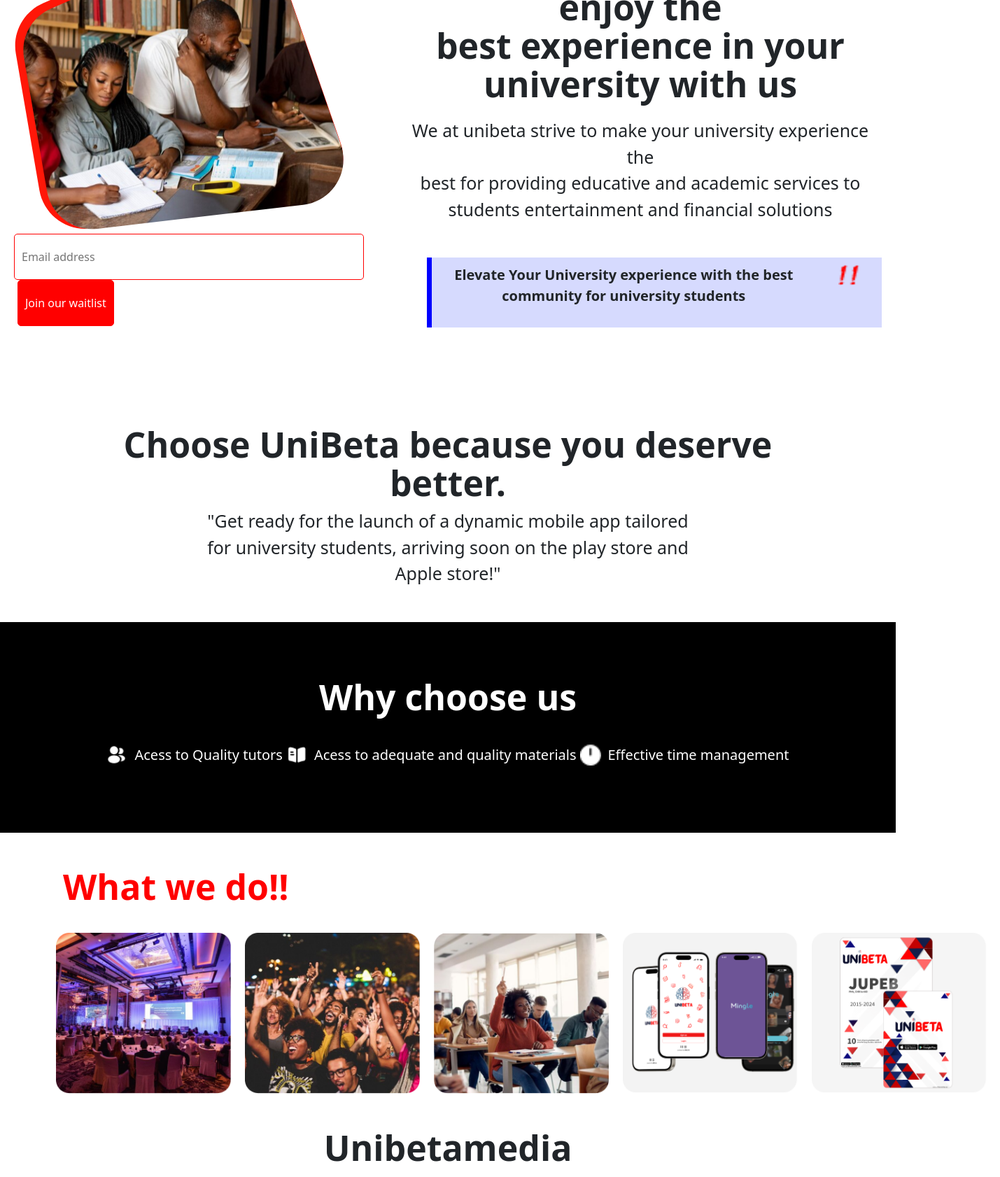
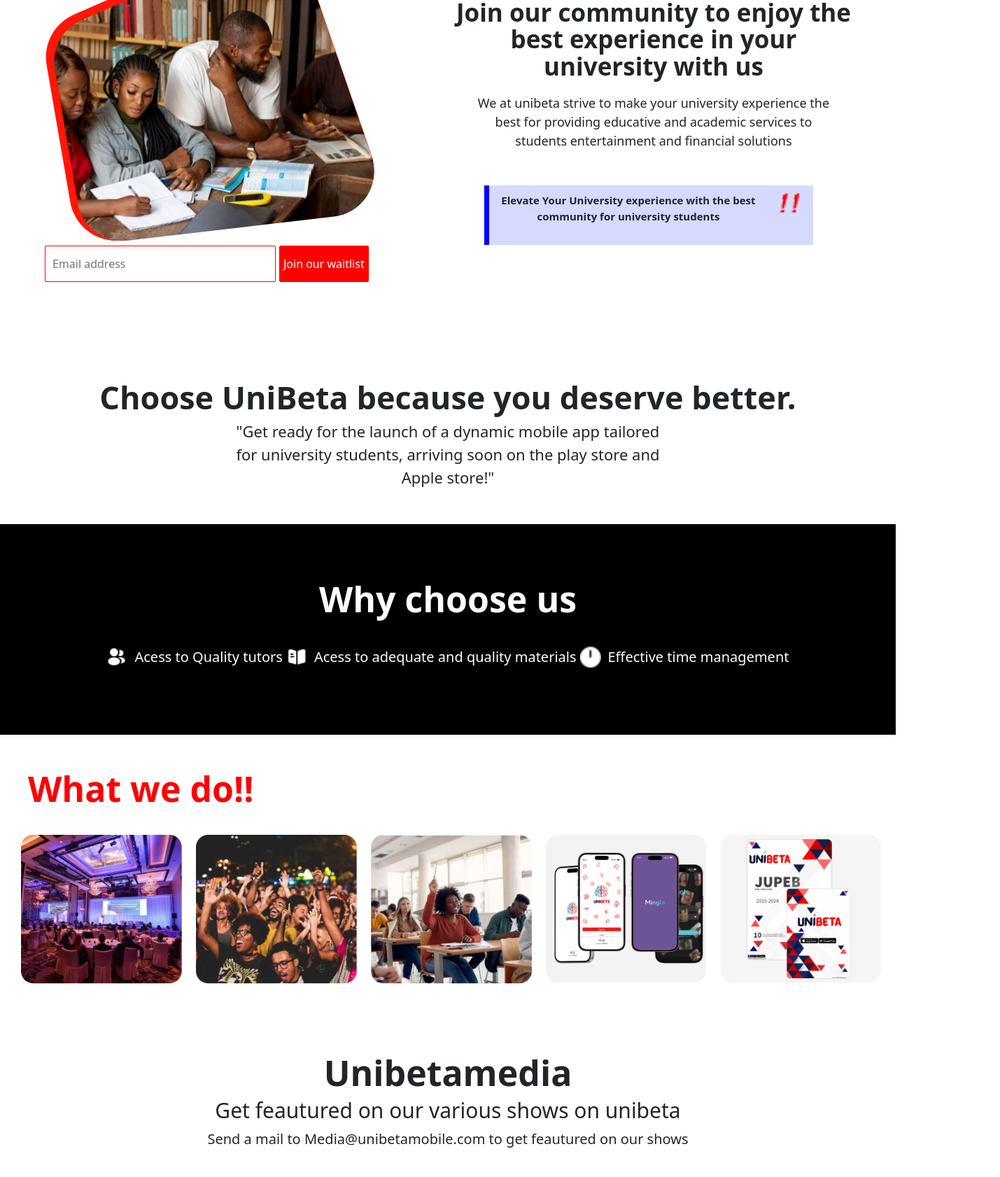
Before and after one commit to DikoMolly/Unibeta, a React (Vite) app: page /home in a window 1280 px wide. Shown: the part 880-2562 px from the top of the page at 70% size, 1429 px wide, since content can reach past the window. Built offline with nearby package versions, Linux system fonts and the light colour scheme.

Commit message:
Made new changes to the css file for the home responsiveness

```diff
--- a/src/App.css
+++ b/src/App.css
@@ -169,18 +169,20 @@
     padding-right: 200px;
 }
 .section1 p{
-    font-size: 20px;
+    font-size: 22px;
     padding-right: 150px;
+
 
 }
 
 .section2 .ned{
     text-align: center;
-    font-size: 20px;
+    font-size: 15px;
     font-weight: bold;
 }
 .section2 .we{
     text-align: center;
+    font-size: 12px;
 }
 .section2{
     display:flex;
@@ -195,31 +197,31 @@
 }
 
 .section2 h1{
-    font-size: 28px;
+    font-size: 25px;
     margin-bottom: 20px;
     text-align: center;
     font-weight: bold;
 }
 
 
-.section2 .emailinput{
+.section2 #email{
     border: 1px solid red;
-    padding: 9px 10px;
-    width: 350px;
+    padding: 13px 10px;
+    width: 330px;
     outline: none;
     border-radius: 2px;
 }
-.section2 button{
+.section2 div button{
     background-color: red;
     color: white;
-    padding: 9px 14px;
+    padding: 13px 5px;
     border: 1px solid red;
     border-radius:2px;
     margin-left: 5px;
 }
 
 .section2 .join h1{
-    font-size: 50px;
+    font-size: 35px;
     font-weight: bold;
 }
 .section2 .elevate{
@@ -230,7 +232,7 @@
     background: #d6dafe;
    padding-bottom: 10px;
     text-align: center;
-    width: 650px;
+    width: 470px;
     margin-left: 40px;
     border-left: 7px solid blue;
     margin-top: 50px;
@@ -240,7 +242,7 @@
     margin-top: 60px;
 }
 .section2 .join .we{
-    font-size: 25px;
+    font-size: 18px;
 
 }
 
@@ -256,11 +258,11 @@
     padding-top: 40px;
 }
 .section3 h1{
-    font-size:50px;
+    font-size:45px;
     font-weight: bold;
 }
 .section3 p{
-    font-size: 25px;
+    font-size: 22px;
 }
 
 .section4{
@@ -292,10 +294,11 @@
     justify-content: space-around;
 }
 .section5 img{
-    width: 250px;
+    width: 230px;
 }
 .section5{
-    padding: 50px;
+    padding: 50px 0px 100px 0px;
+
 }
 
 .section5 h1{
@@ -334,6 +337,9 @@
     font-weight: bold;
     text-align: center;
 }
+.section5 .imageflex5 .hover-container{
+    width: ;
+}
 
 .section6 .content{
     text-align: center;
@@ -344,10 +350,10 @@
     font-weight: bold;
 }
 .section6 .content h3{
-    font-size: 37px;
+    font-size: 30px;
 }
 .section6 .content p{
-    font-size: 30px;
+    font-size: 20px;
 }
 
 
@@ -364,40 +370,42 @@
     width: 100%;
 }
 .section6 .imageflex .rec06{
-    width: 68rem;
-    height: 600px;
+    width: 40rem;
+    height: 400px;
 }
 .section6 .imageflex .you1{
-    width: 70rem;
-    height: 600px;
+    width: 50rem;
+    height: 400px;
     border-radius: 30px;
 }
 .section6 .imageflex .you2{
-    width: 70rem;
-    height: 600px;
+    width: 50rem;
+    height: 400px;
     border-radius: 30px;
 }
 .section6 .imageflex .you3{
-    width: 70rem;
-    height: 600px;
+    width: 50rem;
+    height: 400px;
     border-radius: 30px;
 }
 .section6 .imageflex .you4{
-    width: 70rem;
-    height: 600px;
+    width: 50rem;
+    height: 400px;
     border-radius: 30px;
 }
 .section6 .imageflex .rec07{
     width: 22rem;
-    height: 600px;
+    height: 400px;
 }
 
 .section7 .red{
     background: #FF0000;
-    width: 330px;
+    width: 320px;
+    height: 400px;
     border-radius: 20px;
     padding: 25px 15px 100px 15px;
     color: #ffffff;
+    margin-left: 20px;
 }
 .section7 img{
     width: 20px;
@@ -465,7 +473,7 @@
     margin-bottom: 20px;
     padding-left: 300px;
     padding-right: 300px;
-    font-size: 25px;
+    font-size: 15px;
 }
 .section8{
     text-align: center;
@@ -503,7 +511,11 @@
     border-radius: 5px;
 }
 .section9 .unibeta{
-    width: 500px;
+    width: 400px;
+}
+.section9 .fuck{
+    width: 450px;
+    height: 450px;
 }
 
 .section10 .materials{
@@ -513,15 +525,16 @@
 }
 .section10 .materials .content{
     margin-top: 100px;
-    width: 50%;
+    width: 20rem;
     padding: 0px 20px 0px 20px;
+
 
 }
 
 .section10 .materials .content h3{
     margin-bottom: 20px;
     font-weight: bold;
-    font-size: 50px;
+    font-size: 40px;
 
 }
 .section10  p{
@@ -533,8 +546,8 @@
 .section10{
     display: flex;
     justify-content:space-around;
-    padding-right: 30px;
-    padding-left: 30px;
+    padding-right: 20px;
+    padding-left: 20px;
     padding-top: 50px;
 }
 .section10 img{
@@ -586,6 +599,7 @@
 .section12 .rec13{
     width: 100%;
     height: 200px;
+
 }
 
 .section13 .rec14{
@@ -598,7 +612,9 @@
 }
 .section13 .mission{
     margin-left: 60px;
-    padding-right: 200px;
+    padding-right: 10px;
+
+    width: 500px;
 }
 .section13 .logosfounder{
     display: flex;
@@ -610,7 +626,7 @@
 .section13{
     display: flex;
     justify-content: space-around;
-    padding-left: 200px;
+    padding-left: 100px;
     padding-top: 100px;
 }
 
```
